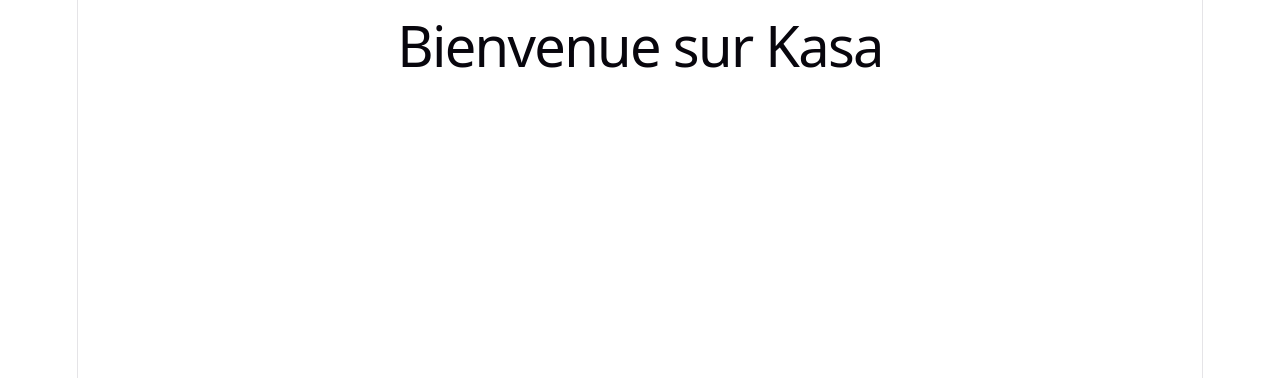
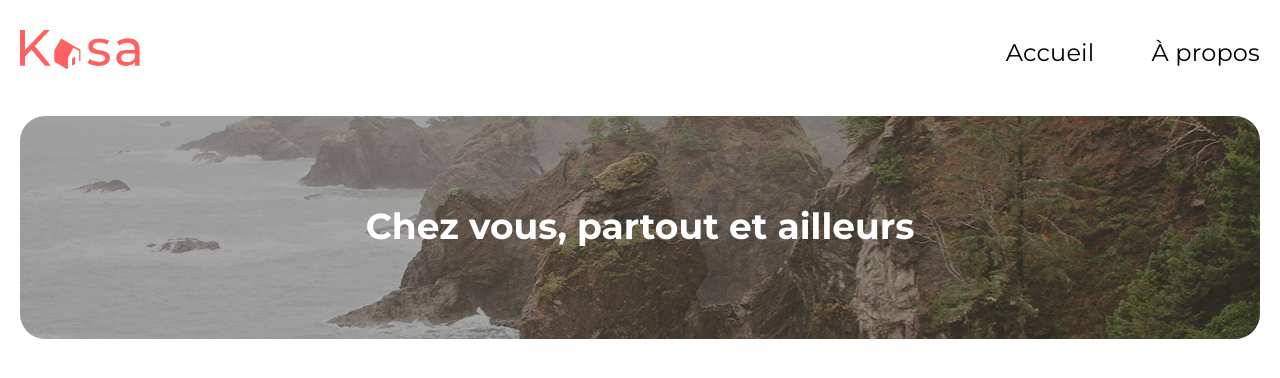
Before and after one commit to Orne-web/mon-code-Kasa, a React (Vite) app: page / in a window 1280 px wide. Shown: the top 378 px of the page. Built offline with nearby package versions, Linux system fonts and the light colour scheme.

Commit message:
Création du header et de la bannière de la page d'accueil

```diff
--- /dev/null
+++ b/src/components/Banner.css
@@ -0,0 +1,58 @@
+
+/* Conteneur principal de la bannière */
+.banner {
+    max-width: 1240px;
+    height: 223px;
+    /* 50px entre le Header et la bannière, selon la maquette Figma */
+    margin: 40px auto 0;
+
+    /* Arrondit les coins de la bannière */
+    border-radius: 25px;
+
+    /* Empêche l'image de dépasser des coins arrondis */
+    overflow: hidden;
+    /*permet de positionner le texte par dessus l'image */
+    position: relative;
+}
+
+/* Voile sombre au-dessus de l'image pour améliorer la lisibilité du texte */
+.banner::after {
+    content: "";
+    position: absolute;
+    inset: 0;
+    background: rgba(0, 0, 0, 0.35);
+}
+
+/* Texte affiché par-dessus l'image */
+.banner-title {
+    z-index: 1;
+    position: absolute;
+    top: 50%;
+    left: 50%;
+    transform: translate(-50%, -50%);
+    margin: 0;
+
+    /* Dimensions du bloc texte indiquées dans Figma */
+    width: 733px;
+
+    /* Empêche le texte de passer sur plusieurs lignes */
+    white-space: nowrap;
+
+    /* Typographie de la maquette */
+    font-family: "Montserrat", sans-serif;
+    font-weight: 700;
+    font-size: 36px;
+    line-height: 143%;
+    letter-spacing: 0;
+
+    color: white;
+    text-align: center;
+}
+/* Image de la bannière */
+.banner-image {
+    width: 100%;
+    height: 100%;
+
+    /* Recadre l'image sans la déformer */
+    object-fit: cover;
+}
--- /dev/null
+++ b/src/components/Banner.jsx
@@ -0,0 +1,27 @@
+// Importe les styles de la bannière
+import "./Banner.css";
+
+// Importe l'image utilisée pour la bannière de la page d'accueil
+import bannerHome from "../assets/banner-home.png";
+
+// Composant réutilisable pour afficher une bannière
+function Banner() {
+
+    return (
+        <section className="banner">
+    {/* Image principale de la bannière */}
+    <img
+        className="banner-image"
+        src={bannerHome}
+        alt="Paysage de la bannière Kasa"
+    />
+        <h1 className="banner-title">
+         Chez vous, partout et ailleurs
+         </h1>
+
+        </section>
+    );
+}
+
+// Permet d'utiliser le composant Banner dans d'autres fichiers
+export default Banner;
--- /dev/null
+++ b/src/components/Header.css
@@ -0,0 +1,31 @@
+/* Conteneur principal du Header */
+.header {
+    display: flex;
+    justify-content: space-between;
+    align-items: center;
+
+    /* Largeur maximale définie par la maquette Figma */
+    max-width: 1240px;
+
+    /* Centre le Header horizontalement dans la page */
+    margin: 30px auto 0;
+}
+
+/* Taille du logo Kasa */
+.header-logo {
+    width: 120px;
+    height: auto;
+}
+
+/* Organisation des liens de navigation */
+.header-nav {
+    display: flex;
+    gap: 57px;
+}
+
+/* Style des liens de navigation */
+.header-nav a {
+    text-decoration: none;
+    color: black;
+    font-size: 24px;
+}
--- /dev/null
+++ b/src/components/Header.jsx
@@ -0,0 +1,36 @@
+// Importe Link pour naviguer sans recharger la page
+import { Link } from "react-router";
+
+import logo from "../assets/logo.svg";
+
+// Importe les styles du Header
+ import "./Header.css";
+
+// Composant réutilisable du header
+function Header() {
+
+    return (
+
+         <header className="header">
+
+            {/* Logo Kasa cliquable qui renvoie vers la page d'accueil */}
+           <Link to="/">
+           <img className="header-logo" src={logo} alt="Kasa" />
+           </Link>
+
+           <nav className="header-nav">
+
+                {/* Navigation vers la page d'accueil */}
+                <Link to="/">Accueil</Link>
+
+                {/* Navigation vers la page À propos */}
+                <Link to="/about">À propos</Link>
+
+            </nav>
+
+        </header>
+    );
+}
+
+// Rend le composant disponible dans l'application
+export default Header;
--- a/src/index.css
+++ b/src/index.css
@@ -1,3 +1,4 @@
+@import url('https://fonts.googleapis.com/css2?family=Montserrat:wght@400;500;700&display=swap');
 :root {
   --text: #6b6375;
   --text-h: #08060d;
@@ -11,8 +12,8 @@
   --shadow:
     rgba(0, 0, 0, 0.1) 0 10px 15px -3px, rgba(0, 0, 0, 0.05) 0 4px 6px -2px;
 
-  --sans: system-ui, 'Segoe UI', Roboto, sans-serif;
-  --heading: system-ui, 'Segoe UI', Roboto, sans-serif;
+    --sans: "Montserrat", sans-serif;
+    --heading: "Montserrat", sans-serif;
   --mono: ui-monospace, Consolas, monospace;
 
   font: 18px/145% var(--sans);
@@ -50,20 +51,17 @@
   }
 }
 
+  /* Réinitialisation générale de la page */
 body {
   margin: 0;
+  min-width: 320px;
+  min-height: 100vh;
 }
 
+/* Conteneur principal de l'application React */
 #root {
-  width: 1126px;
-  max-width: 100%;
-  margin: 0 auto;
-  text-align: center;
-  border-inline: 1px solid var(--border);
-  min-height: 100svh;
-  display: flex;
-  flex-direction: column;
-  box-sizing: border-box;
+  width: 100%;
+  min-height: 100vh;
 }
 
 h1,
--- a/src/pages/Home.jsx
+++ b/src/pages/Home.jsx
@@ -1,10 +1,14 @@
+// Importe le composant Banner pour l'afficher sur la page d'accueil
+import Banner from "../components/Banner";
+
 // Composant React correspondant à la page d'accueil de Kasa
 function Home() {
 
     // return définit ce que le composant doit afficher
     return (
         <main>
-            <h1>Bienvenue sur Kasa</h1>
+            {/* Affiche la bannière de la page d'accueil */}
+             <Banner />
         </main>
     );
 }
--- a/src/router/AppRouter.jsx
+++ b/src/router/AppRouter.jsx
@@ -1,4 +1,7 @@
-// Importe les outils nécessaires pour gérer les routes
+ // Importe le Header commun aux différentes pages
+import Header from "../components/Header";
+
+ // Importe les outils nécessaires pour gérer les routes
 import { BrowserRouter, Routes, Route } from "react-router";
 
 // Importe les pages de l'application
@@ -12,7 +15,7 @@
 
     return (
         <BrowserRouter>
-
+            <Header />
             {/* Regroupe toutes les routes */}
             <Routes>
 
```
Also changed, not shown: src/assets/banner-home.png (added), src/assets/logo.svg (added).
